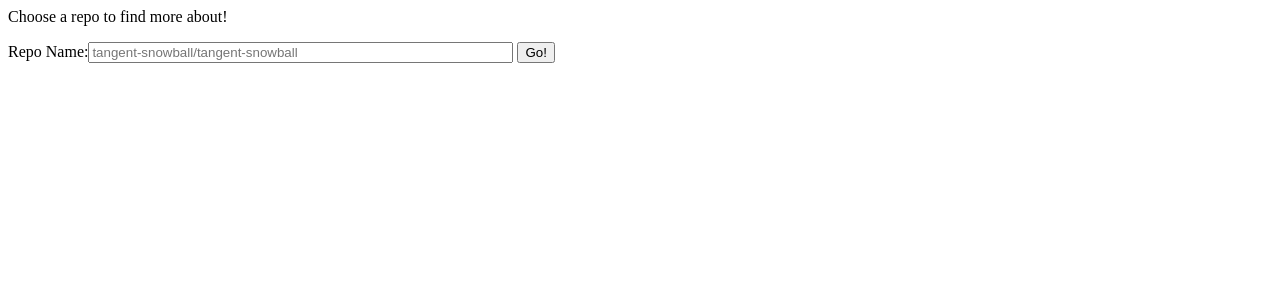
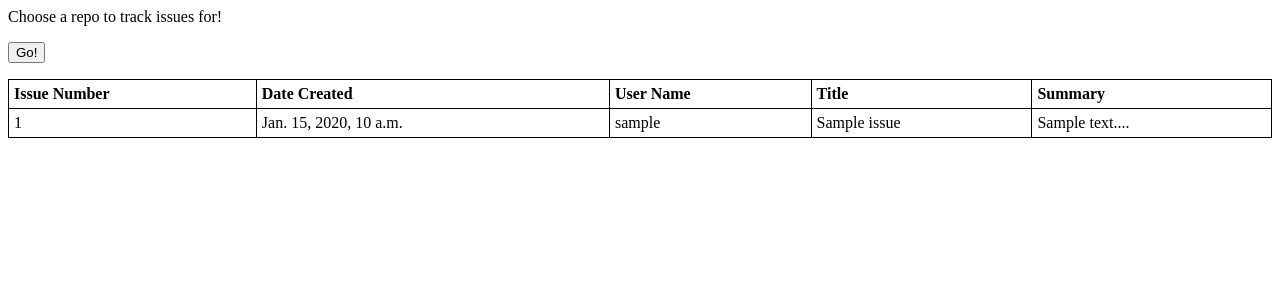
Before and after one commit to LaceySam/github_info, a Django app: template github_info/templates/track.html in a window 1280 px wide. Shown: the top 300 px of the page. Run offline with Django 3.2, Linux system fonts and the light colour scheme; tables that the repository leaves empty hold one stand-in row (values such as "Sample post"); the template is opened without the code that fills it: values that come from a table or form of the project are taken from there, most other values are stand-ins (such as "Sample title", 1, 10 or a date in 2020); parts of the project's set-up code (start-up, migrations or seed data) failed here and were passed over.

Commit message:
C003: Add simple webpage to track issues
** WARNING ** New repo model migration added

Add table that shows latest 20 github issues

```diff
--- a/github_info/github_info/settings.py
+++ b/github_info/github_info/settings.py
@@ -125,9 +125,10 @@
 
 GITHUB_API_URI = 'api.github.com'
 
-GITHUB_API_REPO_URI = 'repos'
+GITHUB_API_REPO_URI = 'repos/'
 GITHUB_API_ISSUES_URL = 'issues'
 
-DEFAULT_REPO = 'tangent-snowball/tangent-snowball'
+DEFAULT_REPO = 'django-oscar/django-oscar/'
 DEFAULT_FORM_SIZE = '50'
 DEFAULT_FORM_CHAR_LIMIT = 100
+DEFAULT_PAGE_SIZE = 20
--- a/github_info/templates/track.html
+++ b/github_info/templates/track.html
@@ -1,7 +1,55 @@
-<p>Choose a repo to find more about!</p>
+<html>
+  <style>
 
-<form action="/" method="post">
-     {% csrf_token %}
-     {{ repo_form }}
-     <input type="submit" value="Go!" />
-</form>
+    table, th, td {
+      text-align: left;
+      border: 1px solid black;
+      border-collapse: collapse;
+    }
+
+    th, td {
+      padding: 5px;
+    }
+
+  </style>
+  <body>
+    <p>Choose a repo to track issues for!</p>
+
+    <form action="/" method="post">
+      {% csrf_token %}
+      {{ repo_form }}
+    <input type="submit" value="Go!" />
+    </form>
+
+    {% if issues %}
+
+      <table style="width:100%">
+
+        <tr>
+          <th>Issue Number</th>
+          <th>Date Created</th>
+          <th>User Name</th>
+          <th>Title</th>
+          <th>Summary</th>
+        </tr>
+
+        {% for issue in issues %}
+          <tr>
+            <td>{{ issue.number }}</td>
+            <td>{{ issue.created_at }}</td>
+            <td>{{ issue.user.login }}</td>
+            <td>{{ issue.title }}</td>
+            {% if issue.body %}
+              <td>{{ issue.body|slice:"80" }}...</td>
+            {% else %}
+              <td></td>
+            {% endif %}
+          </tr>
+       {% endfor %}
+
+      </table>
+
+    {% endif %}
+
+  </body>
+</html>
--- a/github_info/tracker/forms.py
+++ b/github_info/tracker/forms.py
@@ -1,15 +1,29 @@
 from django import forms
-
 from django.conf import settings
 
-class RepoForm(forms.Form):
-    repo_name = forms.CharField(
-        label='Repo Name',
-        max_length=settings.DEFAULT_FORM_CHAR_LIMIT,
-        widget=forms.TextInput(
-            attrs={
-                'size': settings.DEFAULT_FORM_SIZE,
-                'placeholder': settings.DEFAULT_REPO
-            }
-        )
-    )
+import models
+
+
+class RepoForm(forms.ModelForm):
+    class Meta:
+        model = models.Repo
+        fields = ['repo_name']
+        widgets={
+            'repo_name': forms.TextInput(
+                attrs={
+                    'size': settings.DEFAULT_FORM_SIZE,
+                    'placeholder': settings.DEFAULT_REPO
+                }
+            )
+        }
+
+    def clean_repo_name(self):
+        repo_name = self.cleaned_data['repo_name']
+
+        if repo_name == '':
+            repo_name = settings.DEFAULT_REPO
+
+        if not repo_name.endswith('/'):
+            repo_name = repo_name + '/'
+
+        return repo_name
--- a/github_info/tracker/views.py
+++ b/github_info/tracker/views.py
@@ -10,6 +10,10 @@
     if request.method == 'POST':
         form = forms.RepoForm(request.POST)
         if form.is_valid():
+
+            model_instance = form.save()
+            request_info['issues'] = model_instance.get_issues()
+
             return render(request, 'track.html', request_info)
 
     return render(request, 'track.html', request_info)
```
Also changed, not shown: github_info/tracker/models.py (+30 -1 lines), github_info/db.sqlite3, github_info/tracker/migrations/0001_initial.py (added).
